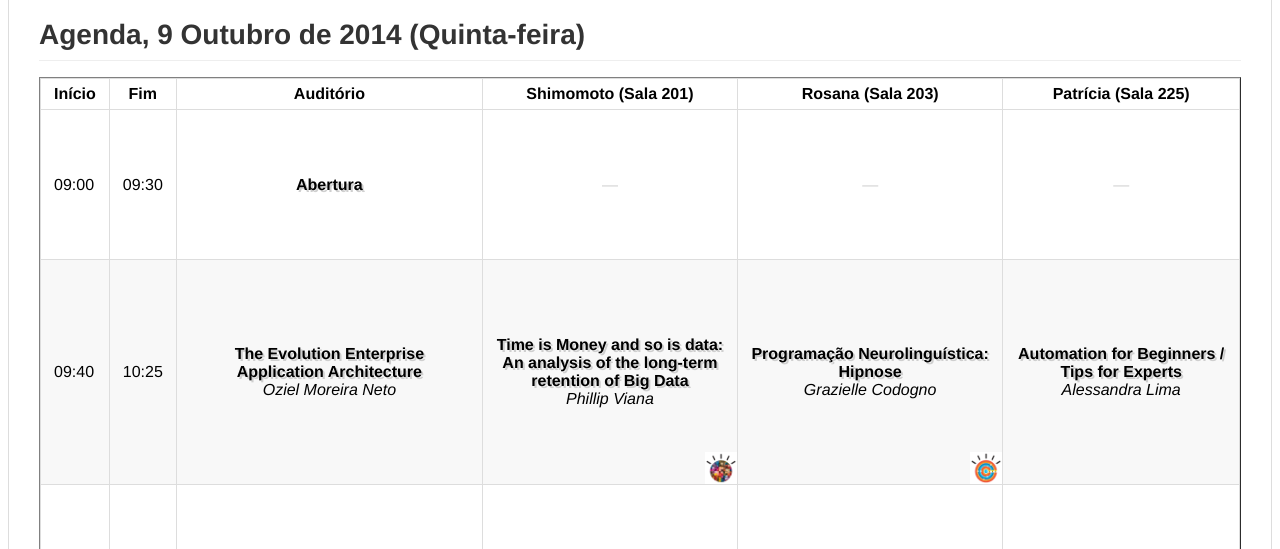
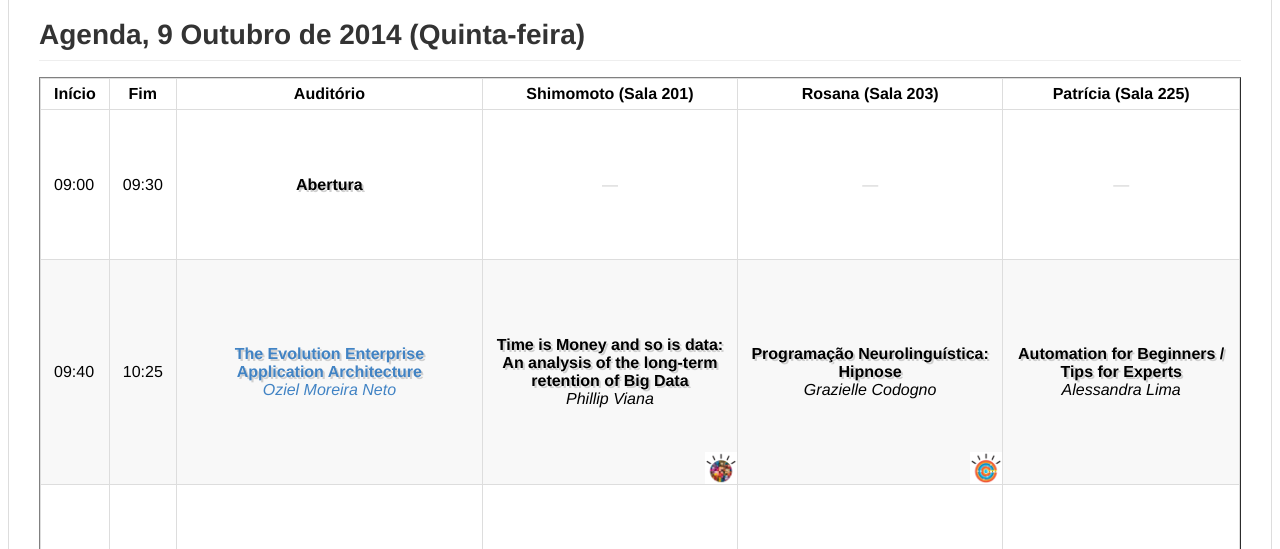
Before and after one commit to pyuriko/agenda, a plain HTML site: page index.html in a window 1280 px wide. Shown: the part 196-745 px from the top of the page. Drawn offline with Linux system fonts and the light colour scheme; grey boxes are pictures that could not be loaded.

Commit message:
Update index.html
Implement Link

```diff
--- a/index.html
+++ b/index.html
@@ -1158,7 +1158,7 @@ td.break {
 <tr class='fortyFiveMin'>
 <td class='start'>09:40</td>
 <td class='end'>10:25</td>
-<td id='ibm_td_oziel'><div class='title'>The Evolution Enterprise Application Architecture</div><div class='presenter'>Oziel Moreira Neto</div></td>
+<td id='ibm_td_oziel'><a href="http://www.google.com" target="_blank"><div class='title'>The Evolution Enterprise Application Architecture</div><div class='presenter'>Oziel Moreira Neto</div></a></td>
 <td id='ibm_td_bigdata'><div class='title'>Time is Money and so is data: An analysis of the long-term retention of Big Data</div><div class='presenter'>Phillip Viana</div></td>
 <td id='ibm_td_pnl'><div class='title'>Programa&ccedil;&atilde;o Neurolingu&iacute;stica: Hipnose</div><div class='presenter'>Grazielle Codogno</div></td>
 <td id='ibm_td_automation'><div class='title'>Automation for Beginners / Tips for Experts</div><div class='presenter'>Alessandra Lima</div></td>
```
